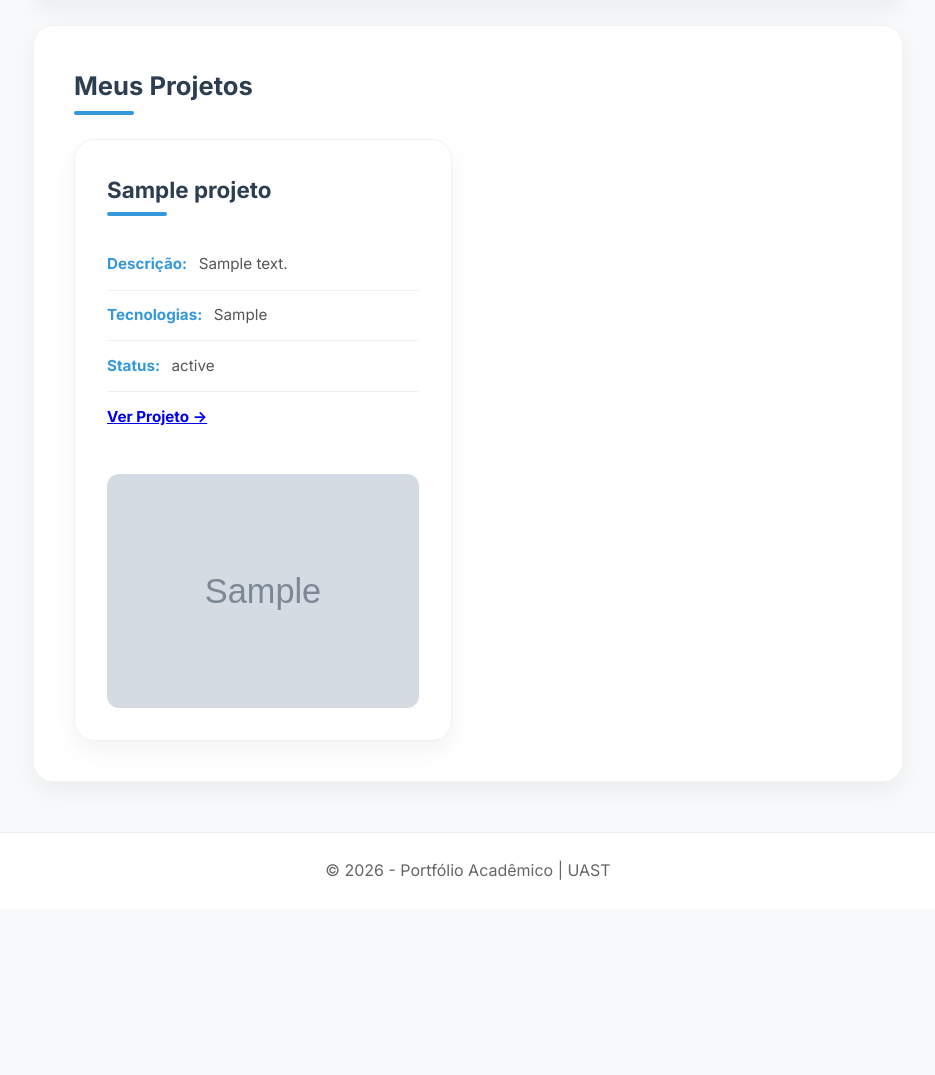
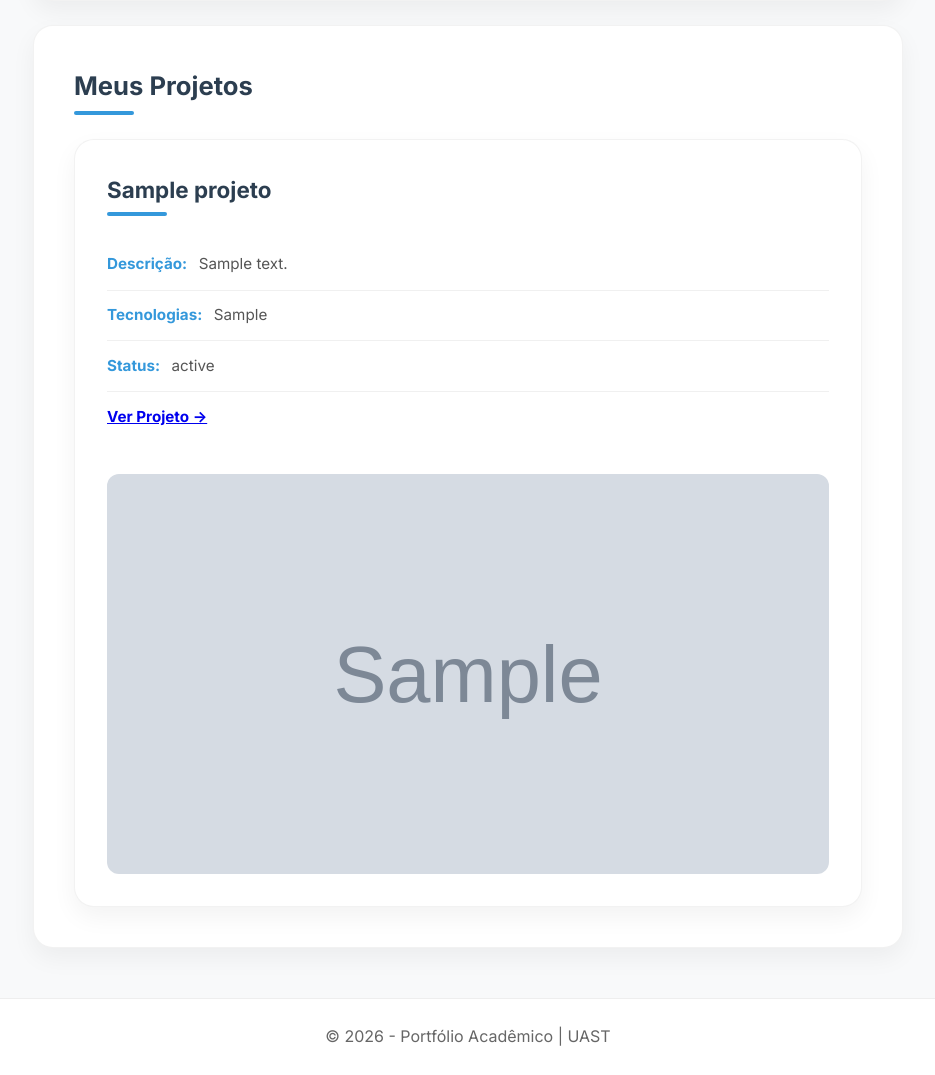
Before and after one commit to JNickolasz/Portifolio, a Django app: page /projetos/ in a window 1280 px wide. Shown: the part 532-1607 px from the top of the page, without its empty margins (172-1107 px from the left). Before the commit the page ends 1412 px from the top, so only its background shows below. Run offline with Django 5.2, Linux system fonts and the light colour scheme; tables that the repository leaves empty hold one stand-in row (values such as "Sample post"); grey boxes marked "Sample" are stand-in pictures.

```diff
--- a/Server/portifolio/templates/portifolio/projetos.html
+++ b/Server/portifolio/templates/portifolio/projetos.html
@@ -6,7 +6,7 @@
 <style>
   .projects-grid {
     display: grid;
-    grid-template-columns: repeat(auto-fill, minmax(300px, 1fr));
+    grid-template-columns: repeat(auto-fit, minmax(350px, 1fr));
     gap: 2rem;
   }
   .project-card {
@@ -75,7 +75,7 @@
           <li><strong>Status: </strong>{{projeto.status}}</li>
           <li><strong><a href="{{projeto.link}}">Ver Projeto -></a></strong></li>
         </ul>
-        <img src="{{projeto.imagem.url}}" alt="imagem-projeto" style="width: 100%; border-radius: 12px; margin-top: 1rem;">
+        <img src="{{projeto.imagem.url}}" alt="imagem-projeto" style="width: 100%; max-height: 400px; object-fit: cover; border-radius: 12px; margin-top: 1rem;">
       </div>
     {% empty %}
       <p>Nenhum projeto foi cadastrado ainda.</p>
```
